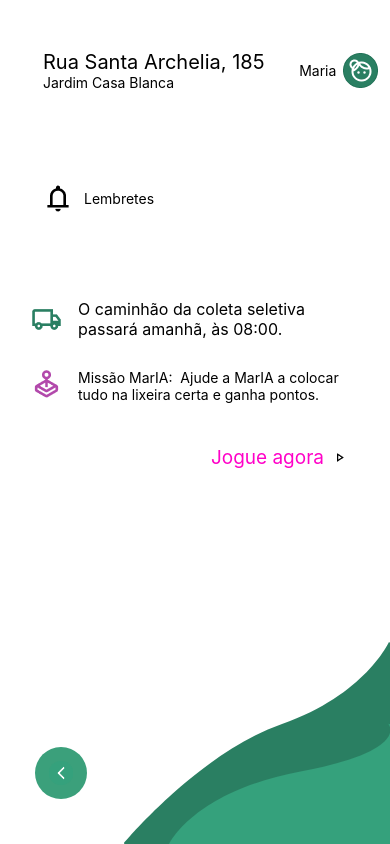
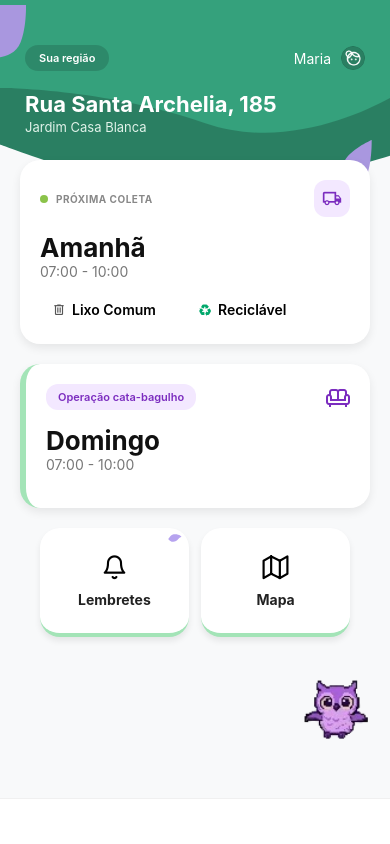
Before and after one commit to Senai-MarIA/MarIA.Mobile, a React Native app: screen / in a window 390 px wide. Built offline with nearby package versions, Linux system fonts and the light colour scheme.

Commit message:
refactor: Home style and svg

```diff
--- a/App.js
+++ b/App.js
@@ -9,9 +9,9 @@ export default function App() {
     <View style={styles.container}>
       <StatusBar hidden={true} />
        {/* { <CepFolder /> } */}
-      {/* { <Home /> } */}
+      { <Home /> }
       {/* { <NavigationMap />} */}
-      {  <Reminders /> }
+      {/* {  <Reminders /> } */}
     </View>
   );
 }
--- a/src/pages/Home/index.jsx
+++ b/src/pages/Home/index.jsx
@@ -1,44 +1,65 @@
 import React from 'react';
 import { StatusBar, View } from 'react-native';
 import { MaterialCommunityIcons, Feather } from '@expo/vector-icons';
-// import { Image } from 'react-native';
+import { Svg, Path, } from 'react-native-svg';
 import imgmaria from "../../assets/imgmaria.png"
 import TagButton from "../../components/TagButton";
-import { MarIAOwl } from './styles';
+import { Image } from 'react-native';
+
 import {
   Container, ContentScroll, Header, HeaderTop, TagSuaRegiao, TagSuaRegiaoText,
-  ProfileArea, ProfileName, ProfileAvatar, AddressTitle, AddressSubtitle,
+  ProfileArea, ProfileName, AddressTitle, AddressSubtitle,
   CardsContainer, Card, CardBorderLeft, CardHeader, DotGreen, CardSubtitle,
   IconBoxPurple, CardTitle, CardTime, TagsRow, TagCataBagulho, TagCataBagulhoText,
-  RowCards, SmallCard, SmallCardText, BottomNavContainer, NavItem, NavText,
+  RowCards, SmallCard, SmallCardText, BottomNavContainer, WaveContainer, HeaderContent,
+  MarIAOwl
 } from './styles';
 
 export default function Home() {
   return (
     <Container>
-      <StatusBar barStyle="light-content" backgroundColor="#359D73" />
+      <StatusBar barStyle="light-content" translucent backgroundColor="transparent" />
 
       <ContentScroll>
         <Header>
-          <HeaderTop>
-            <TagSuaRegiao>
-              <TagSuaRegiaoText>Sua região</TagSuaRegiaoText>
-            </TagSuaRegiao>
 
-            <ProfileArea>
-              <ProfileName>Maria</ProfileName>
-              <ProfileAvatar>
-                <Feather name="user" size={20} color="#FFF" />
-                /* Ícone de usuário dentro do avatar, é de uma biblioteca especifica que coloquei no projeto da expo, podemos testar o quão viavel ela é ou só simplesmente baixar os icones */
-              </ProfileAvatar>
-            </ProfileArea>
-          </HeaderTop>
+          <View style={{ position: 'absolute', left: -5, top: 5, zIndex: 3 }}>
+            <Svg width="36" height="61" viewBox="0 0 36 61" fill="none">
+              <Path d="M0 0H31C31 0 31.6541 22.7107 25.5 37.5C18.8202 53.5528 0 52.5 0 52.5V0Z" fill="#A997DF" />
+            </Svg>
+          </View>
 
-          <AddressTitle>Rua Santa Archelia, 185</AddressTitle>
-          <AddressSubtitle>Jardim Casa Blanca</AddressSubtitle>
+          <WaveContainer style={{ zIndex: 1 }}>
+            <Svg width="100%" height="210" viewBox="0 0 412 210" preserveAspectRatio="none">
+              <Path d="M0 0H430V150.5C430 150.5 282.5 196.223 209.5 195C136.5 193.777 0 144.5 0 144.5V0Z" fill="#2A7F62" />
+            </Svg>
+          </WaveContainer>
+
+          <WaveContainer style={{ zIndex: 2 }}>
+            <Svg width="100%" height="142" viewBox="0 0 412 142" preserveAspectRatio="none">
+              <Path d="M0 0H430V88C430 88 322 158 216 123C110 88 0 88 0 88V0Z" fill="#35A17C" />
+            </Svg>
+          </WaveContainer>
+
+          <HeaderContent>
+            <HeaderTop>
+              <TagSuaRegiao><TagSuaRegiaoText>Sua região</TagSuaRegiaoText></TagSuaRegiao>
+              <ProfileArea>
+                <ProfileName>Maria</ProfileName>
+                <Image source={require('../../assets/MarIa.png')} style={{ width: 24, height: 24, borderRadius: 12, }} />
+              </ProfileArea>
+            </HeaderTop>
+            <AddressTitle>Rua Santa Archelia, 185</AddressTitle>
+            <AddressSubtitle>Jardim Casa Blanca</AddressSubtitle>
+          </HeaderContent>
         </Header>
 
-        <CardsContainer>
+        <CardsContainer style={{ marginTop: -70, zIndex: 1 }}>
+          <View style={{ position: 'absolute', left: 336, top: -20, zIndex: 0, }}>
+            <Svg width="40" height="61" viewBox="0 0 40 61" fill="none">
+              <Path d="M9.6732 19C17.2186 7.96853 35.6732 0 35.6732 0C35.6732 0 36.3273 22.7107 30.1732 37.5C23.4934 53.5528 4.67318 52.5 4.67318 52.5C4.67318 52.5 1.29518 31.2488 9.6732 19Z" fill="#A997DF" />
+            </Svg>
+          </View>
 
           <Card>
             <CardHeader>
@@ -46,81 +67,51 @@ export default function Home() {
               <CardSubtitle>PRÓXIMA COLETA</CardSubtitle>
               <IconBoxPurple>
                 <MaterialCommunityIcons name="truck-outline" size={20} color="#7B2CBF" />
-                /* caminhãozinho, é de uma biblioteca especifica que coloquei no projeto da expo, podemos testar o quão viavel ela é ou só simplesmente baixar os icones */
               </IconBoxPurple>
             </CardHeader>
             <CardTitle>Amanhã</CardTitle>
             <CardTime>07:00 - 10:00</CardTime>
-
             <TagsRow>
-              <TagButton
-                text="Lixo Comum"
-                bgColor="#EAEAEA"
-                textColor="#555"
-                icon={<MaterialCommunityIcons name="trash-can-outline" size={14} color="#555" />}
-              /* desenho de uma lixeira, é de uma biblioteca especifica que coloquei no projeto da expo, podemos testar o quão viavel ela é ou só simplesmente baixar os icones */
-              />
-              <TagButton
-                text="Reciclável"
-                bgColor="#D1F2EB"
-                textColor="#00A86B"
-                icon={<MaterialCommunityIcons name="recycle" size={14} color="#00A86B" />}
-              /* desenho de reciclagem, é de uma biblioteca especifica que coloquei no projeto da expo, podemos testar o quão viavel ela é ou só simplesmente baixar os icones */
-              />
+              <TagButton text="Lixo Comum" bgColor="#EAEAEA" textColor="#555" icon={<MaterialCommunityIcons name="trash-can-outline" size={14} color="#555" />} />
+              <TagButton text="Reciclável" bgColor="#D1F2EB" textColor="#00A86B" icon={<MaterialCommunityIcons name="recycle" size={14} color="#00A86B" />} />
             </TagsRow>
           </Card>
 
           <CardBorderLeft>
             <CardHeader>
-              <TagCataBagulho>
-                <TagCataBagulhoText>Operação cata-bagulho</TagCataBagulhoText>
-              </TagCataBagulho>
+              <TagCataBagulho><TagCataBagulhoText>Operação cata-bagulho</TagCataBagulhoText></TagCataBagulho>
               <MaterialCommunityIcons name="sofa-outline" size={24} color="#7B2CBF" style={{ marginLeft: 'auto' }} />
-              /* desenho de um sofá humilde, é de uma biblioteca especifica que coloquei no projeto da expo, podemos testar o quão viavel ela é ou só simplesmente baixar os icones */
             </CardHeader>
             <CardTitle>Domingo</CardTitle>
             <CardTime>07:00 - 10:00</CardTime>
           </CardBorderLeft>
 
-          <RowCards>
+          <RowCards style={{ paddingHorizontal: 20 }}>
             <SmallCard>
+              <View style={{ position: 'absolute', right: -5, top: -5, zIndex: -1 }}>
+                <Svg width="26" height="27" viewBox="0 0 26 27" fill="none">
+                  <Path d="M10.5152 15.8357C8.44313 18.7941 4.7738 19.7469 2.31958 17.9638C-0.710252 15.7625 0.0720633 16.3861 2.14418 13.4277C4.21629 10.4693 9.9055 10.984 12.3597 12.7671C14.7046 14.6386 12.5874 12.8773 10.5152 15.8357Z" fill="#B6A3EF" />
+                </Svg>
+              </View>
               <Feather name="bell" size={26} color="#000" />
-              /* desenho de um sino, é de uma biblioteca especifica que coloquei no projeto da expo, podemos testar o quão viavel ela é ou só simplesmente baixar os icones, voltada para icones mais minimalistas */
               <SmallCardText>Lembretes</SmallCardText>
             </SmallCard>
+
+
             <SmallCard>
               <Feather name="map" size={26} color="#000" />
-              /* desenho de um mapa, é de uma biblioteca especifica que coloquei no projeto da expo, podemos testar o quão viavel ela é ou só simplesmente baixar os icones, voltada para icones mais minimalistas */
               <SmallCardText>Mapa</SmallCardText>
             </SmallCard>
           </RowCards>
-
         </CardsContainer>
       </ContentScroll>
 
-      <MarIAOwl source={imgmaria} />
+
+      <MarIAOwl source={imgmaria} style={{ width: 80, height: 80, resizeMode: 'contain' }} />
 
       <BottomNavContainer>
-        <NavItem>
-          <Feather name="chevron-left" size={24} color="#555" />
-          /* desenho de uma seta para esquerda, é de uma biblioteca especifica que coloquei no projeto da expo, podemos testar o quão viavel ela é ou só simplesmente baixar os icones, voltada para icones mais minimalistas */
-          <NavText>Voltar</NavText>
-        </NavItem>
 
-        <NavItem>
-          <Feather name="home" size={24} color="#555" />
-          /* desenho de uma casa, é de uma biblioteca especifica que coloquei no projeto da expo, podemos testar o quão viavel ela é ou só simplesmente baixar os icones, voltada para icones mais minimalistas */
-          <NavText>Home</NavText>
-        </NavItem>
-
-        <NavItem>
-          <View style={{ width: 30, height: 30, borderRadius: 15, backgroundColor: '#359D73', justifyContent: 'center', alignItems: 'center' }}>
-            <Feather name="smile" size={16} color="#FFF" />
-            /* desenho de um rosto sorridente, é de uma biblioteca especifica que coloquei no projeto da expo, podemos testar o quão viavel ela é ou só simplesmente baixar os icones, voltada para icones mais minimalistas */
-          </View>
-        </NavItem>
       </BottomNavContainer>
-
     </Container>
   );
 }
--- a/src/pages/Home/styles.js
+++ b/src/pages/Home/styles.js
@@ -3,7 +3,6 @@ import styled from 'styled-components/native';
 export const Container = styled.SafeAreaView`
   flex: 1;
   background-color: #F8F9FA;
-  position: relative;
 `;
 
 export const ContentScroll = styled.ScrollView.attrs({
@@ -11,31 +10,45 @@ export const ContentScroll = styled.ScrollView.attrs({
   showsVerticalScrollIndicator: false,
 })``;
 
+
 export const Header = styled.View`
-  background-color: #359D73;
-  padding-top: 60px;
-  /* padding-horizontal: 25px; // o que seria isso? */
-  padding-bottom: 70px;
-  border-bottom-left-radius: 40px;
-  border-bottom-right-radius: 40px;
+  width: 100%;
+  height: 230px;
+  position: relative;
 `;
+
+export const WaveContainer = styled.View`
+  position: absolute;
+  top: 0;
+  left: 0;
+  right: 0;
+  width: 100%;
+`;
+
+export const HeaderContent = styled.View`
+  position: relative;
+  z-index: 10;
+  padding-top: 45px;
+  padding-horizontal: 25px;
+`;
+
 
 export const HeaderTop = styled.View`
   flex-direction: row;
   justify-content: space-between;
   align-items: center;
-  margin-bottom: 25px;
+  margin-bottom: 20px;
 `;
 
 export const TagSuaRegiao = styled.View`
-  background-color: rgba(0, 0, 0, 0.2);
+  background-color: rgba(0, 0, 0, 0.15);
   padding: 6px 14px;
   border-radius: 20px;
 `;
 
 export const TagSuaRegiaoText = styled.Text`
   color: #FFF;
-  font-size: 12px;
+  font-size: 11px;
   font-weight: 600;
 `;
 
@@ -48,33 +61,33 @@ export const ProfileName = styled.Text`
   color: #FFF;
   margin-right: 10px;
   font-size: 14px;
-  font-weight: 500;
 `;
 
 export const ProfileAvatar = styled.View`
   width: 36px;
   height: 36px;
   border-radius: 18px;
-  background-color: #FFFFFF4D;
+  background-color: rgba(255, 255, 255, 0.3);
   align-items: center;
   justify-content: center;
 `;
 
 export const AddressTitle = styled.Text`
   color: #FFF;
-  font-size: 24px;
+  font-size: 22px;
   font-weight: bold;
 `;
 
 export const AddressSubtitle = styled.Text`
   color: #E0F2E9;
-  font-size: 14px;
-  margin-top: 4px;
+  font-size: 13px;
+  margin-top: 2px;
 `;
 
+
 export const CardsContainer = styled.View`
-  /* padding-horizontal: 20px; // aqui tbm, qual a função disso? */
-  margin-top: -40px;
+  margin-top: -30px;
+  padding-horizontal: 20px;
 `;
 
 export const Card = styled.View`
@@ -82,12 +95,11 @@ export const Card = styled.View`
   border-radius: 20px;
   padding: 20px;
   margin-bottom: 20px;
-  /* elevation: 4;  */
-  /* shadow-color: #000;
+  elevation: 5;
+  shadow-color: #000;
   shadow-offset: 0px 4px;
-  shadow-opacity: 0.05;
+  shadow-opacity: 0.08;
   shadow-radius: 10px;
-   qual a função disso?*/
 `;
 
 export const CardBorderLeft = styled(Card)`
@@ -113,32 +125,33 @@ export const CardSubtitle = styled.Text`
   color: #888;
   font-size: 10px;
   font-weight: 700;
-  letter-spacing: 1px;
+  letter-spacing: 0.5px;
   text-transform: uppercase;
   flex: 1;
 `;
 
 export const IconBoxPurple = styled.View`
   background-color: #F3E8FF;
-  padding: 10px;
-  border-radius: 14px;
+  padding: 8px;
+  border-radius: 12px;
 `;
 
 export const CardTitle = styled.Text`
   font-size: 26px;
   font-weight: bold;
   color: #111;
-  margin-bottom: 4px;
 `;
 
 export const CardTime = styled.Text`
   font-size: 14px;
   color: #777;
-  margin-bottom: 20px;
+  margin-bottom: 15px;
 `;
 
 export const TagsRow = styled.View`
   flex-direction: row;
+  flex-wrap: wrap;
+  gap: 8px;
 `;
 
 export const TagCataBagulho = styled.View`
@@ -149,45 +162,49 @@ export const TagCataBagulho = styled.View`
 
 export const TagCataBagulhoText = styled.Text`
   color: #7B2CBF;
-  font-size: 12px;
+  font-size: 11px;
   font-weight: 600;
 `;
 
 export const RowCards = styled.View`
   flex-direction: row;
   justify-content: space-between;
+  margin-bottom: 20px;
 `;
 
 export const SmallCard = styled.TouchableOpacity`
   background-color: #FFF;
-  width: 47%;
+  width: 48%;
   border-radius: 20px;
-  /* padding-vertical: 25px; */
+  padding-vertical: 25px;
   align-items: center;
   justify-content: center;
   border-bottom-width: 4px;
   border-bottom-color: #A3E4B7;
-  /* elevation: 4; */
-  /* shadow-color: #000;
+  position: relative;
+
+  elevation: 4;
+  shadow-color: #000;
   shadow-offset: 0px 4px;
-  shadow-opacity: 0.05;
-  shadow-radius: 10px; aqui tbm */
+  shadow-opacity: 0.08;
+  shadow-radius: 6px;
 `;
 
 export const SmallCardText = styled.Text`
-  margin-top: 12px;
+  margin-top: 10px;
   font-size: 14px;
   font-weight: 700;
   color: #222;
 `;
+
 
 export const BottomNavContainer = styled.View`
   flex-direction: row;
   justify-content: space-around;
   align-items: center;
   background-color: #FFF;
-  /* padding-vertical: 10px; */
-  padding-bottom: 20px;
+  padding-top: 15px;
+  padding-bottom: 30px;
   border-top-width: 1px;
   border-top-color: #F0F0F0;
   position: absolute;
@@ -201,7 +218,7 @@ export const NavItem = styled.TouchableOpacity`
 `;
 
 export const NavText = styled.Text`
-  font-size: 12px;
+  font-size: 11px;
   color: #555;
   margin-top: 4px;
   font-weight: 500;
@@ -209,6 +226,7 @@ export const NavText = styled.Text`
 
 export const MarIAOwl = styled.Image`
   position: absolute;
-  bottom:85px;
-  right: 20px;
+  bottom: 95px;
+  right: 15px;
+  z-index: 20;
 `;
```
